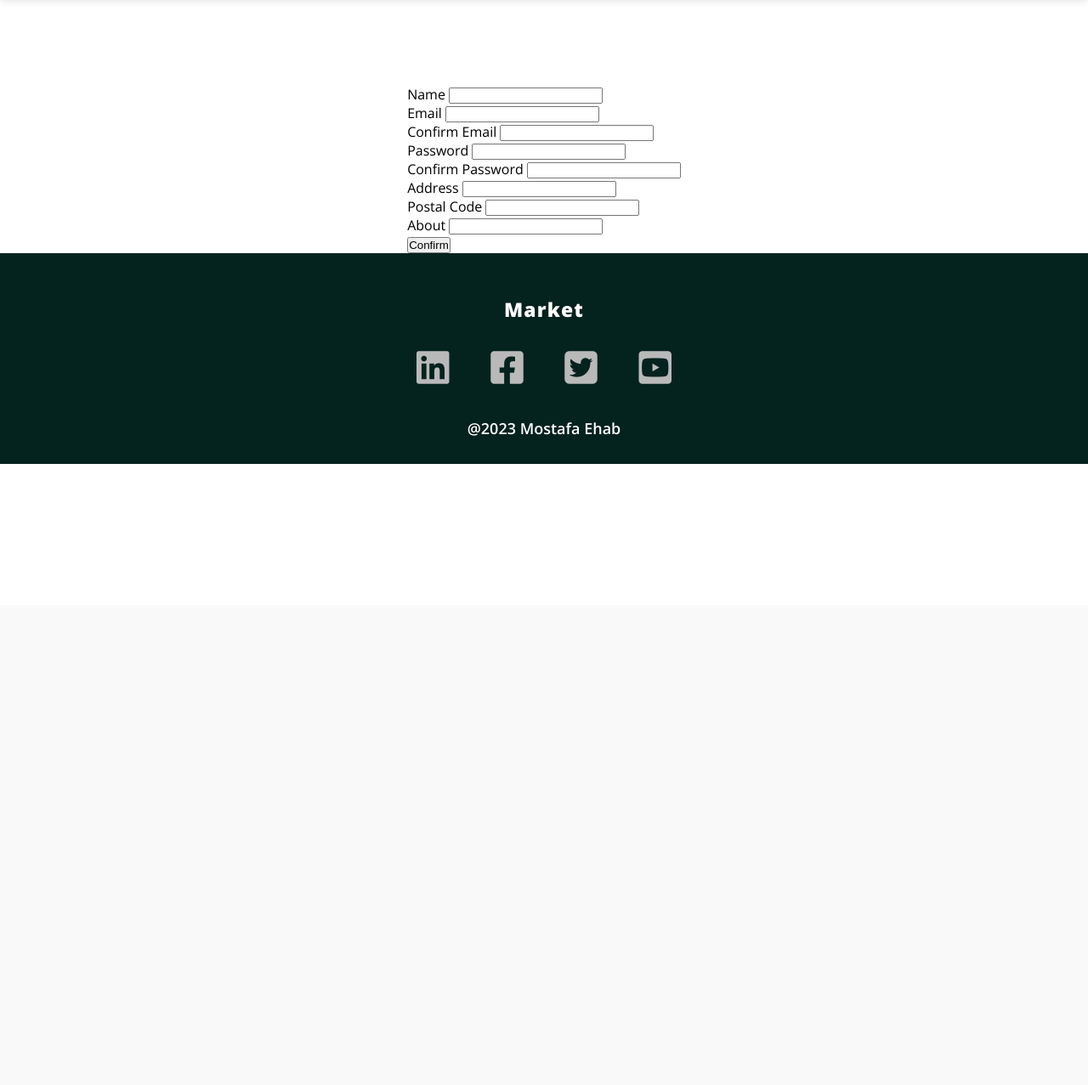
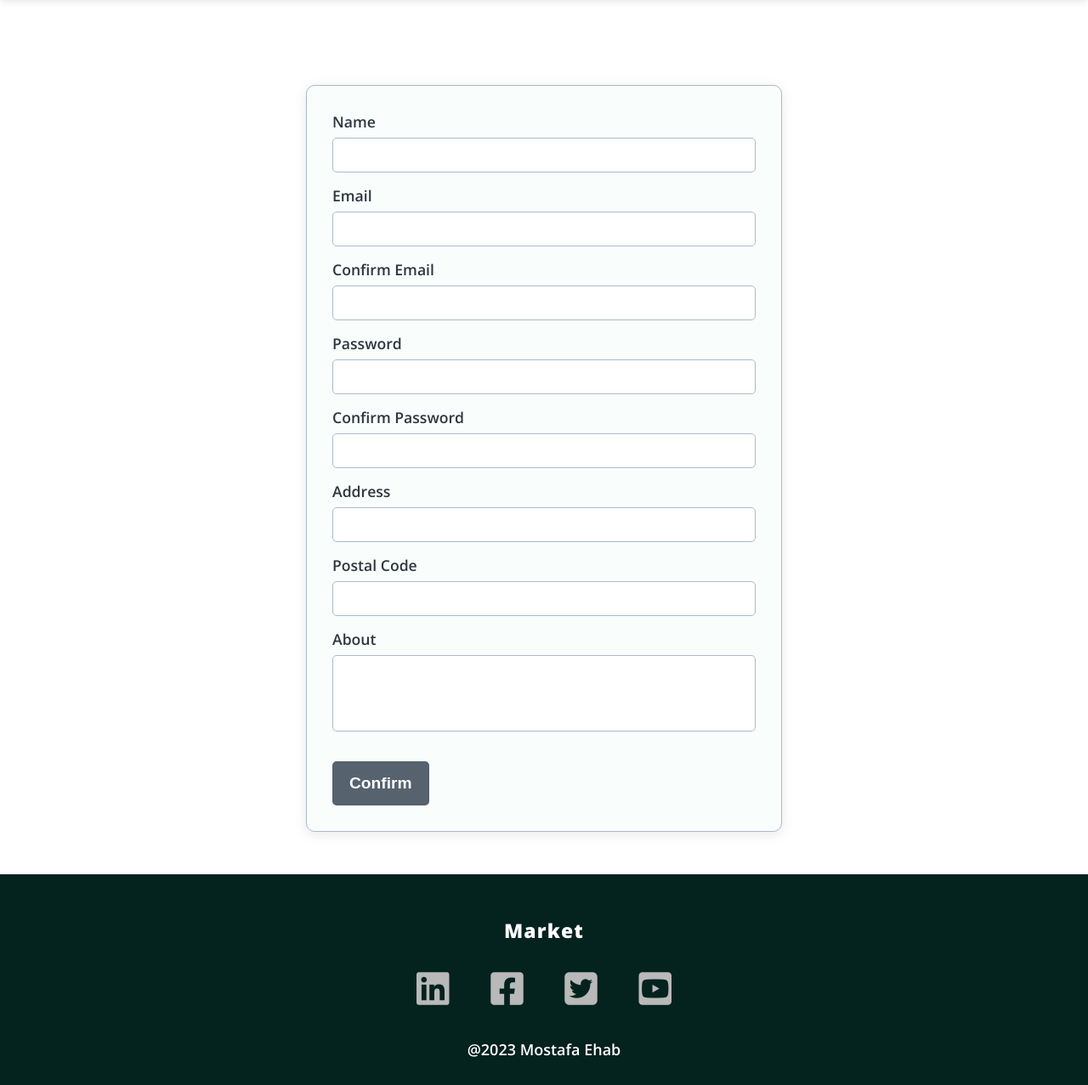
Before and after one commit to mostafaehab96/Handmade, a Flask app: page /signup in a window 1280 px wide. Shown: the part 88-1365 px from the top of the page at 85% size. Before the commit the page ends 634 px from the top, so only its background shows below. Run offline with Flask 3, Linux system fonts and the light colour scheme; some libraries are stand-ins or nearby versions.

Commit message:
Add forms and change some styling

```diff
--- /dev/null
+++ b/web_flask/forms.py
@@ -0,0 +1,23 @@
+from flask_wtf import FlaskForm
+from wtforms import StringField, SubmitField, EmailField, PasswordField, TextAreaField
+from wtforms.validators import DataRequired, URL, Email, EqualTo
+
+
+class SignupForm(FlaskForm):
+    name = StringField('Name', validators=[DataRequired()], render_kw={"class": "in-field"})
+    email = EmailField('Email', validators=[DataRequired(), Email()], render_kw={"class": "in-field"})
+    email_confirm = EmailField('Confirm Email',
+                               validators=[DataRequired(), Email(), EqualTo('email', 'Email mismatch')], render_kw={"class": "in-field"})
+    password = PasswordField('Password', validators=[DataRequired()], render_kw={"class": "in-field"})
+    password_confirm = PasswordField('Confirm Password',
+                                     validators=[DataRequired(), EqualTo('password', 'Password mismatch')], render_kw={"class": "in-field"})
+    address = StringField('Address', validators=[DataRequired()], render_kw={"class": "in-field"})
+    postal_code = StringField('Postal Code', validators=[DataRequired()], render_kw={"class": "in-field"})
+    about = TextAreaField('About', validators=[DataRequired()], render_kw={"class": "in-field"})
+    confirm = SubmitField('Confirm', render_kw={"class": "save"})
+
+
+class LoginFrom(FlaskForm):
+    email = EmailField('Email', validators=[DataRequired(), Email()], render_kw={"class": "in-field"})
+    password = PasswordField('Password', validators=[DataRequired(), Email()], render_kw={"class": "in-field"})
+    login = SubmitField('Login', render_kw={"class": "save"})
--- a/web_flask/main.py
+++ b/web_flask/main.py
@@ -1,22 +1,17 @@
 from flask import Flask, render_template, redirect, url_for, request
 from models import storage
-from flask_bootstrap import Bootstrap5
-from flask_wtf import FlaskForm
-from wtforms import StringField, SubmitField, EmailField, PasswordField
-from flask_ckeditor import CKEditor, CKEditorField
-from wtforms.validators import DataRequired, URL, Email, EqualTo
 from werkzeug.security import check_password_hash
-from flask_login import LoginManager, login_user, login_manager, logout_user
+from flask_login import LoginManager, login_user, login_manager, logout_user, current_user
 from models.user import User
 from models.product import Product
+from forms import SignupForm, LoginFrom
+from flask_bootstrap import Bootstrap5
 
 app = Flask(__name__)
 app.config['SECRET_KEY'] = '8BYkEfBA6O6donzWlSihBXox7C0sKR6b'
-Bootstrap5(app)
-ckeditor = CKEditor(app)
 login_manager = LoginManager()
 login_manager.init_app(app)
-
+bootstrap = Bootstrap5(app)
 
 @app.teardown_appcontext
 def close_db(error):
@@ -28,30 +23,12 @@ def load_user(user_id):
     return storage.get("User", user_id)
 
 
-class SignupForm(FlaskForm):
-    name = StringField('Name', validators=[DataRequired()])
-    email = EmailField('Email', validators=[DataRequired(), Email()])
-    email_confirm = EmailField('Confirm Email',
-                               validators=[DataRequired(), Email(), EqualTo('email', 'Email mismatch')])
-    password = PasswordField('Password', validators=[DataRequired()])
-    password_confirm = PasswordField('Confirm Password',
-                                     validators=[DataRequired(), EqualTo('password', 'Password mismatch')])
-    address = StringField('Address', validators=[DataRequired()])
-    postal_code = StringField('Postal Code', validators=[DataRequired()])
-    about = StringField('About', validators=[DataRequired()])
-    confirm = SubmitField('Confirm')
-
-
-class LoginFrom(FlaskForm):
-    email = EmailField('Email', validators=[DataRequired(), Email()])
-    password = PasswordField('Password', validators=[DataRequired(), Email()])
-    login = SubmitField('Login')
-
 
 @app.route('/', strict_slashes=False)
 def home():
     products = storage.all("Product")
-    return render_template("home.html", products=products)
+    logged_in = current_user.is_active
+    return render_template("home.html", products=products, logged=logged_in)
 
 
 @app.route('/products/<product_id>')
--- a/web_flask/static/css/footer-style.css
+++ b/web_flask/static/css/footer-style.css
@@ -40,6 +40,7 @@ html {
 .footer {
     background-color: #04221e;
     padding: 50px 0 30px 0;
+    margin-top: auto;
 }
 
 
--- /dev/null
+++ b/web_flask/static/css/forms-style.css
@@ -0,0 +1,136 @@
+.user-sec .container {
+  display: flex;
+  flex-direction: column;
+  position: relative;
+}
+
+.user-sec .container .profile-sec {
+  width: 50%;
+  background-color: #f9fefd;
+  padding: 30px;
+  border: 1px solid #abc;
+  border-radius: 10px;
+  box-shadow: 0 3px 15px #00000018;
+}
+@media (max-width: 992px) {
+  .user-sec .container .profile-sec {
+    width: 60%;
+  }
+}
+@media (max-width: 767px) {
+  .user-sec .container .profile-sec {
+    width: 90%;
+    padding: 10px;
+  }
+}
+
+.user-sec .container .pop-background {
+  visibility: hidden;
+  opacity: 0;
+  z-index: 1;
+  position: fixed;
+  background-color: #00000056;
+  transition: all 0.4s ease-in-out;
+  top: 0;
+  left: 0;
+  width: 100%;
+  height: 100%;
+}
+/* ///////////////////////////////////////////////// */
+.user-sec .container .pop-background:target {
+  visibility: visible;
+  opacity: 1;
+}
+/* //////////////////////////////////////////////// */
+.user-sec .container .profile-sec > a > i {
+  position: absolute;
+  right: -5px;
+  top: -19px;
+  font-size: 37px;
+  color: black;
+  cursor: pointer;
+  transition-duration: var(--main-transition);
+}
+
+.user-sec .container .profile-sec > a > i:hover {
+  color: #f20505;
+}
+
+.user-sec .container .profile-sec .profile-form .in-field,
+textarea {
+  width: 100%;
+  padding: 12px 18px;
+  display: inline-block;
+  margin-bottom: 15px;
+  margin-top: 7px;
+  outline: none;
+  border-radius: 5px;
+  border: 1px solid #abc !important;
+}
+
+.user-sec .container .profile-sec .profile-form .in-field:hover {
+  box-shadow: 0 3px 15px #00000020;
+}
+.user-sec .container .profile-sec .profile-form textarea:hover {
+  box-shadow: 0 3px 15px #00000020;
+}
+.user-sec .container .profile-sec .profile-form .in-field:focus {
+  border-width: 2px;
+}
+.user-sec .container .profile-sec .profile-form textarea:focus {
+  border-width: 2px;
+}
+
+.user-sec .container .profile-sec .profile-form > textarea {
+  height: 90px;
+  width: 100%;
+  resize: none;
+  overflow-y: auto;
+}
+
+.user-sec .container .profile-sec .profile-form .save {
+  margin-top: 15px;
+  padding: 15px 20px;
+  color: white;
+  background-color: #485460e9;
+  outline: none;
+  border: 0;
+  font-size: 1.2em;
+  font-weight: 650;
+  border-radius: 5px;
+  cursor: pointer;
+  transition-duration: var(--main-transition);
+}
+
+.user-sec .container .profile-sec .profile-form .save:hover {
+  background-color: var(--m-color);
+}
+
+.user-sec .container .profile-sec .profile-form > textarea::-webkit-scrollbar {
+  width: 8px;
+  background-color: #ddd;
+}
+.user-sec
+  .container
+  .profile-sec
+  .profile-form
+  > textarea::-webkit-scrollbar-track {
+  background-color: #ddd;
+  -webkit-box-shadow: inset 0 0 6px #0000004d;
+}
+
+.user-sec
+  .container
+  .profile-sec
+  .profile-form
+  > textarea::-webkit-scrollbar-thumb {
+  background-color: #7393a2;
+  -webkit-box-shadow: inset 0 0 6px #0000004d;
+}
+
+.user-sec .container .profile-sec .profile-form label {
+  display: block;
+  font-size: 1.1em;
+  font-weight: 510;
+  color: #2e363e;
+}
--- a/web_flask/static/css/header-style.css
+++ b/web_flask/static/css/header-style.css
@@ -1,13 +1,13 @@
 :root {
     --m-color: #485460;
-    --alt-color : #669bcc;
-    --header-height : 77px;
-    --main-transition:0.3s;
+    --alt-color: #669bcc;
+    --header-height: 77px;
+    --main-transition: 0.3s;
     --bg-color: #f7f9f7;
-    --onhover:#e8ecf1;
+    --onhover: #e8ecf1;
 }
 
-*{
+* {
     -webkit-box-sizing: border-box;
     -moz-box-sizing: border-box;
     box-sizing: border-box;
@@ -15,7 +15,7 @@
     padding: 0;
 }
 
-body{
+body {
     font-family: 'Open Sans', sans-serif;
 }
 
@@ -31,6 +31,9 @@ html {
     -webkit-box-shadow: 0 0 10px #ddd;
     -moz-box-shadow: 0 0 10px #ddd;
     box-shadow: b0 0 10px #ddd;
+    position: sticky;
+    top: 0;
+    z-index: 1100;
 }
 
 .container {
@@ -96,7 +99,7 @@ html {
     color: var(--m-color);
     font-size: 22px;
     font-weight: bold;
-    height:  var(--header-height);
+    height: var(--header-height);
     display: flex;
     justify-content: center;
     align-items: center;
@@ -172,7 +175,7 @@ a {
     transition-duration: var(--main-transition);
 }
 
-.header .links ul li a:hover{
+.header .links ul li a:hover {
     padding-left: 30px;
     background-color: var(--onhover);
 }
@@ -223,24 +226,24 @@ a {
     transform: translatey(-5px);
 }
 
-.badge:after{
-    content:attr(value);
-    font-size:17px;
+.badge:after {
+    content: attr(value);
+    font-size: 17px;
     color: var(--m-color);
     background: var(--onhover);
-    border-radius:10px;
+    border-radius: 10px;
     padding: 2.5px 5px;
     border-width: 1px;
     border-style: solid;
     border-color: var(--m-color);
-    position:sticky;
+    position: sticky;
     vertical-align: super;
 
 }
 
 /* media query for header  */
-@media (max-width:992px) {
-    .header .logo{
+@media (max-width: 992px) {
+    .header .logo {
         width: 5px;
         font-size: 20px;
         margin-left: 70px;
@@ -250,11 +253,11 @@ a {
         margin-right: -5px !important;
     }
 
-    .header .cart{
+    .header .cart {
         margin-right: -15px;
     }
 
-    .header .login{
+    .header .login {
         font-size: 17px;
         font-weight: 700;
         padding: 5px 18px;
@@ -262,12 +265,12 @@ a {
     }
 }
 
-@media (max-width:767px) {
-    .header{
+@media (max-width: 767px) {
+    .header {
         height: 125px;
     }
 
-    .header .logo{
+    .header .logo {
         font-size: 16px;
         position: absolute;
         left: 20px;
@@ -291,19 +294,19 @@ a {
         top: 0px;
     }
 
-    .badge:after{
-        border-radius:10px;
+    .badge:after {
+        border-radius: 10px;
         font-size: 13px;
         padding: 2.5px 5px;
     }
 }
 
-@media (max-width:340px) {
-    .header{
+@media (max-width: 340px) {
+    .header {
         height: 115px;
     }
 
-    .header .logo{
+    .header .logo {
         font-size: 13px;
         position: absolute;
         left: 0px;
@@ -325,8 +328,8 @@ a {
         font-size: 23px;
     }
 
-    .badge:after{
-        border-radius:10px;
+    .badge:after {
+        border-radius: 10px;
         font-size: 9px;
         padding: 2.5px 5px;
     }
@@ -341,7 +344,7 @@ a {
     }
 }
 
-@media (width:540px){
+@media (width: 540px) {
     .header .links {
         left: 75% !important;
     }
--- a/web_flask/templates/cart-details.html
+++ b/web_flask/templates/cart-details.html
@@ -39,6 +39,7 @@
     <div class="container">
         <h1 class="ur-cart-h">Your Cart Is Empty</h1>
     </div>
+    <div style="min-height: 50vh"></div>
 {% endif %}
 {% extends "footer.html" %}
 {% block scripts %}
--- a/web_flask/templates/header.html
+++ b/web_flask/templates/header.html
@@ -11,12 +11,14 @@
             href="https://fonts.googleapis.com/css2?family=Open+Sans:wght@300;400;600;700;800&family=Work+Sans:wght@200;300;400;600;700;800&display=swap"
             rel="stylesheet"
     />
+    {% block styles %}
         <link rel="stylesheet" href="../static/css/style.css">
         <link rel="stylesheet" href="../static/css/all.min.css"/>
         <link rel="stylesheet" href="../static/css/header-style.css"/>
         <link rel="stylesheet" href="../static/css/home-page-style.css"/>
         <link rel="stylesheet" href="../static/css/cart-page-style.css">
         <link rel="stylesheet" href="../static/css/footer-style.css">
+    {% endblock %}
 </head>
 <body>
 <div class="header" id="header">
@@ -37,7 +39,7 @@
                 <li><a href="#contact">Contact us</a></li>
             </ul>
         </div>
-        <input type="button" class="login" value="Login"><a href="{{ url_for('login') }}"></a>
+        <a href="{{ url_for('login') }}"><input type="button" class="login" value="Login"></a>
         <i class="cart fa-solid fa-cart-shopping"><i class="fa badge fa-lg" value="0"></i></i>
     </div>
 </div>
--- a/web_flask/templates/signup.html
+++ b/web_flask/templates/signup.html
@@ -1,4 +1,7 @@
 {% include 'header.html' %}
+{% block styles %}
+    <link rel="stylesheet" href="../static/css/forms-style.css">
+{% endblock %}
 
 <div class="container sign_form">
     {% with messages = get_flashed_messages() %}
@@ -10,8 +13,25 @@
     {% endwith %}
 </div>
 
-<div class="container sign_form">
-    {% from 'bootstrap5/form.html' import render_form %}
-    {{ render_form(form) }}
+<div class="user-sec">
+    <div class="container sign_form">
+        <div class="profile-sec">
+            <form class="profile-form" action="">
+                {{ form.csrf_token }}
+                {{ form.name.label }} {{ form.name }}
+                {{ form.email.label }} {{ form.email }}
+                {{ form.email_confirm.label }} {{ form.email_confirm }}
+                {{ form.password.label }} {{ form.password }}
+                {{ form.password_confirm.label }} {{ form.password_confirm }}
+                {{ form.address.label }} {{ form.address }}
+                {{ form.postal_code.label }} {{ form.postal_code }}
+                {{ form.about.label }} {{ form.about }}
+                {{ form.confirm }}
+            </form>
+        </div>
+    </div>
+</div>
+<div class="sign_form">
+
 </div>
 {% include 'footer.html' %}
```
Also changed, not shown: web_flask/static/css/user-profile-style.css (added, +359 -0 lines), web_flask/templates/login.html (+18 -5 lines), web_flask/templates/user_profile.html (added, +81 -0 lines). Lines whose indentation alone changed are shown as unchanged.
